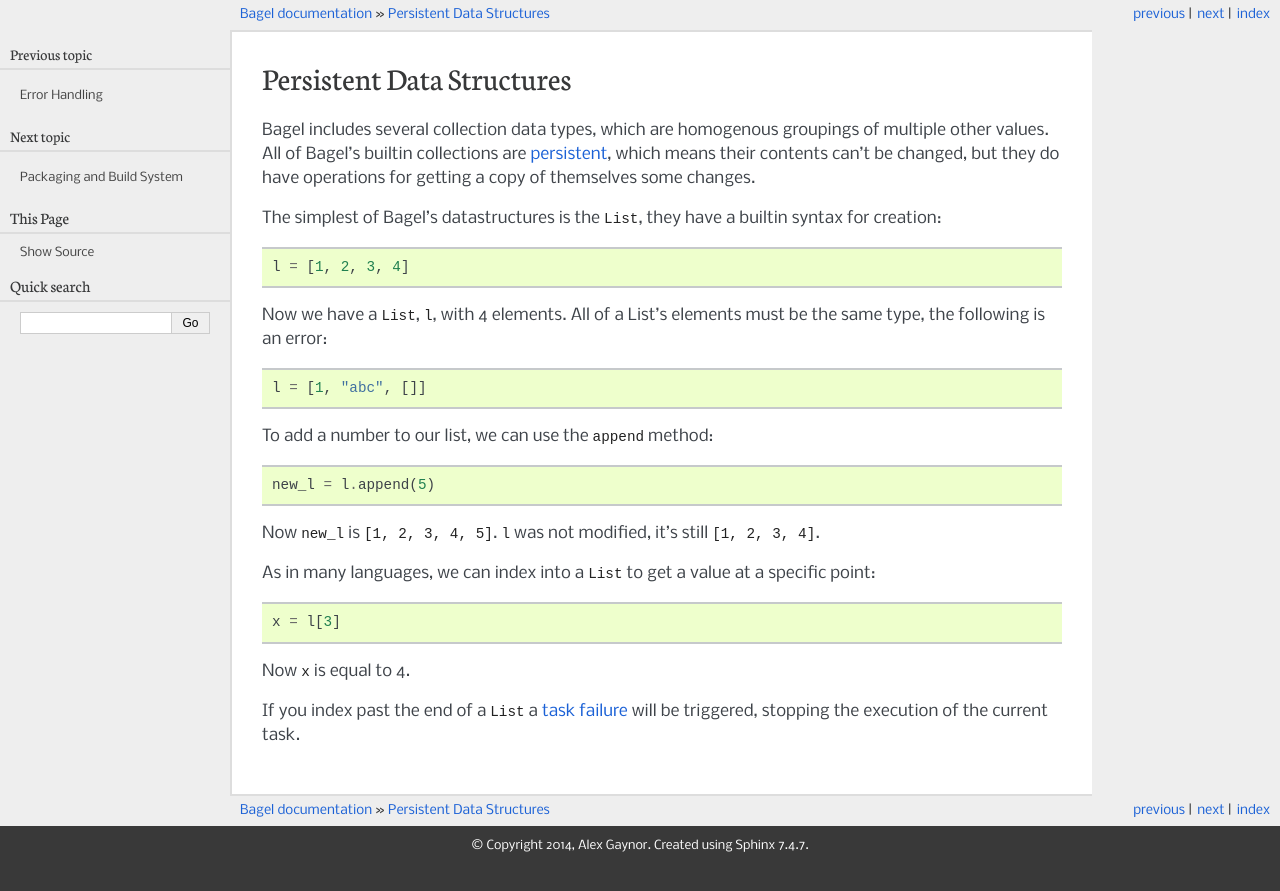
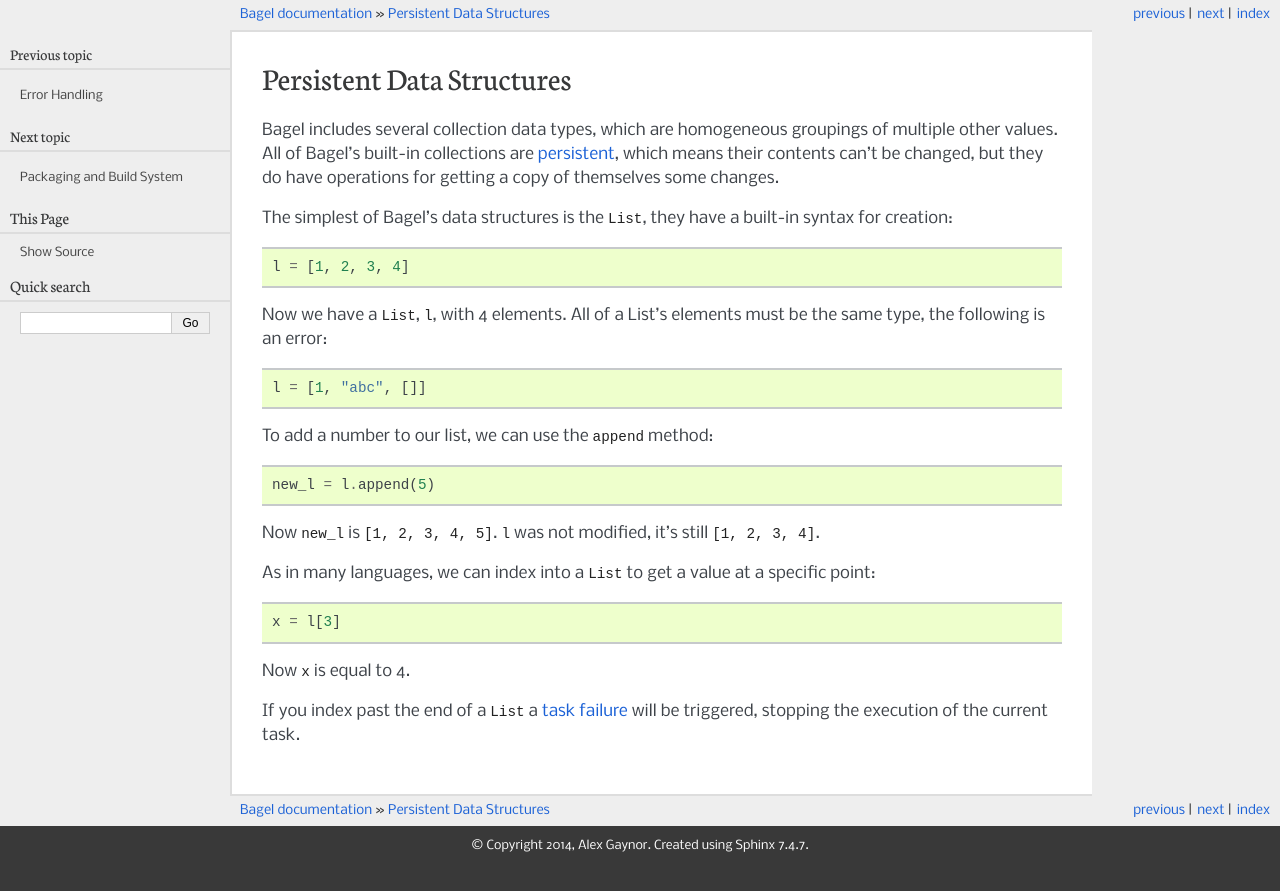
Before and after one commit to alex/bagel, a Sphinx documentation site: the page built from docs/features/persistent-datastructures.rst, in a window 1280 px wide. Shown: the top 891 px of the page. Built offline with Sphinx 7.4.7, drawn with Linux system fonts in a browser that asks for light colours; the version number could not be read and is left out.

```diff
--- a/docs/features/classes.rst
+++ b/docs/features/classes.rst
@@ -2,8 +2,8 @@ Classes
 =======
 
 Bagel is an object-oriented programming language, in the sense that you can
-define classes and assosciate data and functions with them. However, unlike
-many other object-oriented languages, in Bagel there is no inheritance::
+define classes and associate data and functions with them. However, unlike many
+other object-oriented languages, in Bagel there is no inheritance::
 
     class Point:
         x: Int
--- a/docs/features/packaging.rst
+++ b/docs/features/packaging.rst
@@ -50,7 +50,7 @@ You can also install packages from a version control system:
 Internal Dependencies
 ---------------------
 
-One common issue that arises with packging is multiple dependencies, which
+One common issue that arises with packaging is multiple dependencies, which
 require different versions of the same package. To solve this, Bagel allows a
 package to define internal dependencies. A package's internal dependencies are
 allowed to have version conflicts with other package's dependencies. The only
--- a/docs/features/persistent-datastructures.rst
+++ b/docs/features/persistent-datastructures.rst
@@ -1,12 +1,12 @@
 Persistent Data Structures
 ==========================
 
-Bagel includes several collection data types, which are homogenous groupings of
-multiple other values. All of Bagel's builtin collections are
+Bagel includes several collection data types, which are homogeneous groupings
+of multiple other values. All of Bagel's built-in collections are
 :term:`persistent`, which means their contents can't be changed, but they do
 have operations for getting a copy of themselves some changes.
 
-The simplest of Bagel's datastructures is the ``List``, they have a builtin
+The simplest of Bagel's data structures is the ``List``, they have a built-in
 syntax for creation::
 
     l = [1, 2, 3, 4]
--- a/docs/index.rst
+++ b/docs/index.rst
@@ -41,7 +41,7 @@ Bagel is:
 
 Bagel is designed for:
 
-* Readability above writeability
+* Readability above writability
 * Encouraging testable programs
 * Primarily writing network services
 * Performance
```
Also changed, not shown: docs/spelling_wordlist.txt (+11 -0 lines).
